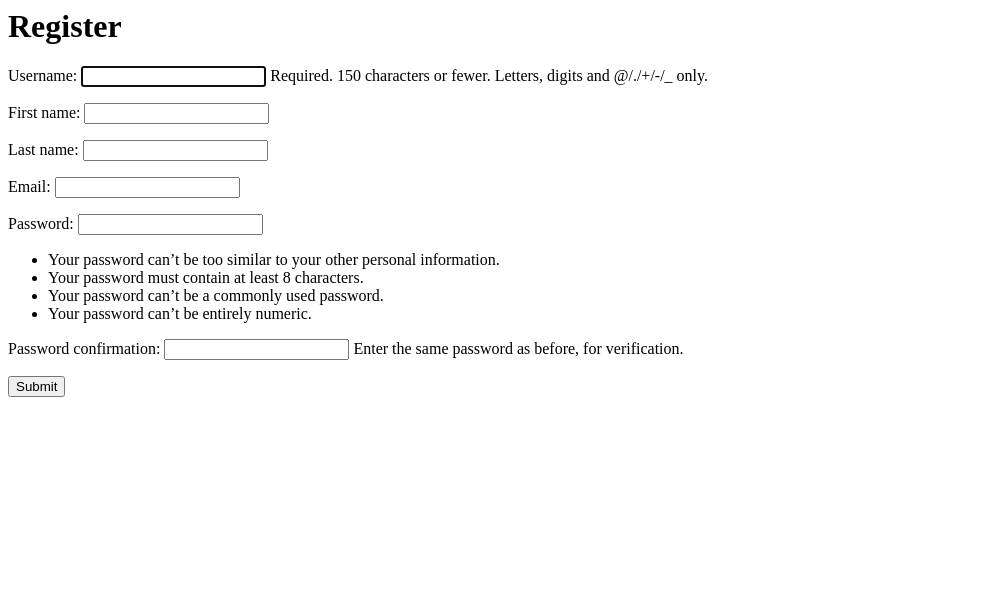
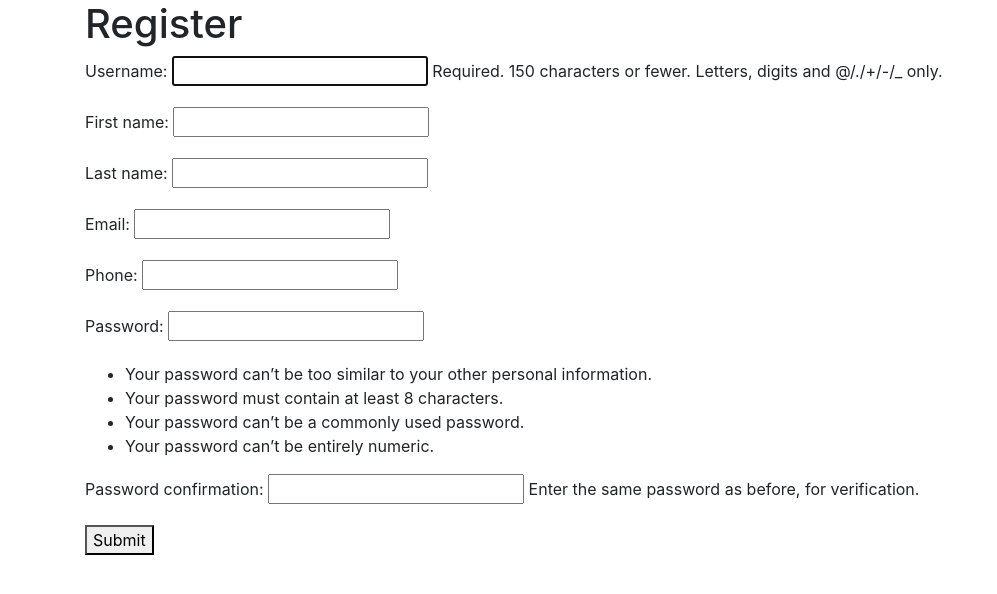
Before and after one commit to mshtyusuf/E_Authentication_System, a Django app: template registration/templates/registration/reg_form.html in a window 1280 px wide. Shown: the top 594 px of the page, without its empty margins (0-997 px from the left). Run offline with Django 3.2, Linux system fonts and the light colour scheme; the template is opened without the code that fills it: values that come from a table or form of the project are taken from there, others are empty; some libraries are stand-ins or nearby versions.

Commit message:
Bugs fixed and optimized

```diff
--- a/E_Authentication/settings.py
+++ b/E_Authentication/settings.py
@@ -121,7 +121,7 @@
 
 STATIC_URL = '/static/'
 
-LOGIN_REDIRECT_URL = '/registration/'
+LOGIN_REDIRECT_URL = ''
 
 LOGIN_URL = '/registration/login/'
 
--- a/registration/forms.py
+++ b/registration/forms.py
@@ -6,6 +6,7 @@
 
 class RegistrationForm(UserCreationForm):
     email = forms.EmailField(required=True)
+    phone = forms.CharField(required=True,max_length=12)
 
     class Meta:
         model = User
@@ -14,17 +15,26 @@
             'first_name',
             'last_name',
             'email',
+            'phone',
             'password1',
             'password2'
         )
 
     def save(self, commit=True):
         user = super(RegistrationForm, self).save(commit=False)
+
+        #Sanitizing the inputs from CSRFs
+        user.username = self.cleaned_data['username']
         user.first_name = self.cleaned_data['first_name']
         user.last_name = self.cleaned_data['last_name']
         user.email = self.cleaned_data['email']
+        user.phone = self.cleaned_data['phone']
 
         if commit:
             user.save()
+        return user
 
-        return user
+'''
+Not Logged In - Home | About Us | Contact | Login/Register
+When logged in - Dashboard | Logout | Employee detail
+'''
--- a/registration/models.py
+++ b/registration/models.py
@@ -7,7 +7,7 @@
     First_Name = models.CharField(max_length=30,default='')
     Last_Name = models.CharField(max_length=30,default='')
     Email = models.EmailField()
-    Phone = models.IntegerField()
+    Phone = models.CharField(max_length=12)
 
 def create_profile(sender, **kwargs):
     if kwargs['created']:
--- a/registration/templates/base.html
+++ b/registration/templates/base.html
@@ -1,10 +1,10 @@
 <html>
     <head>
-        {% block head %}
         <link rel="stylesheet" href="https://maxcdn.bootstrapcdn.com/bootstrap/4.3.1/css/bootstrap.min.css">
         <script src="https://ajax.googleapis.com/ajax/libs/jquery/3.4.1/jquery.min.js"></script>
         <script src="https://cdnjs.cloudflare.com/ajax/libs/popper.js/1.14.7/umd/popper.min.js"></script>
         <script src="https://maxcdn.bootstrapcdn.com/bootstrap/4.3.1/js/bootstrap.min.js"></script>
+        {% block head %}
         {% endblock %}
     </head>
     <body>
```
Also changed, not shown: registration/views.py (+4 -9 lines), db.sqlite3.
